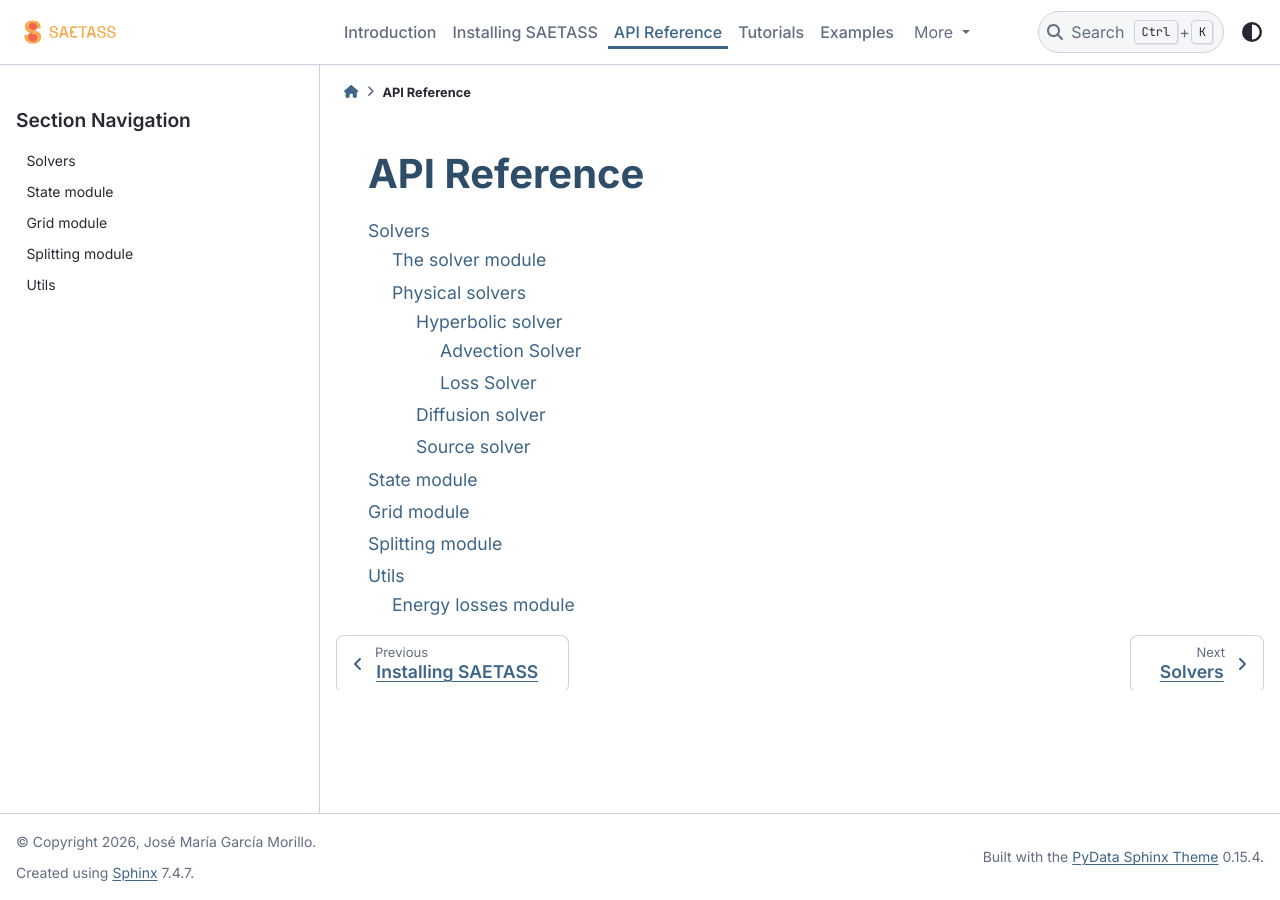
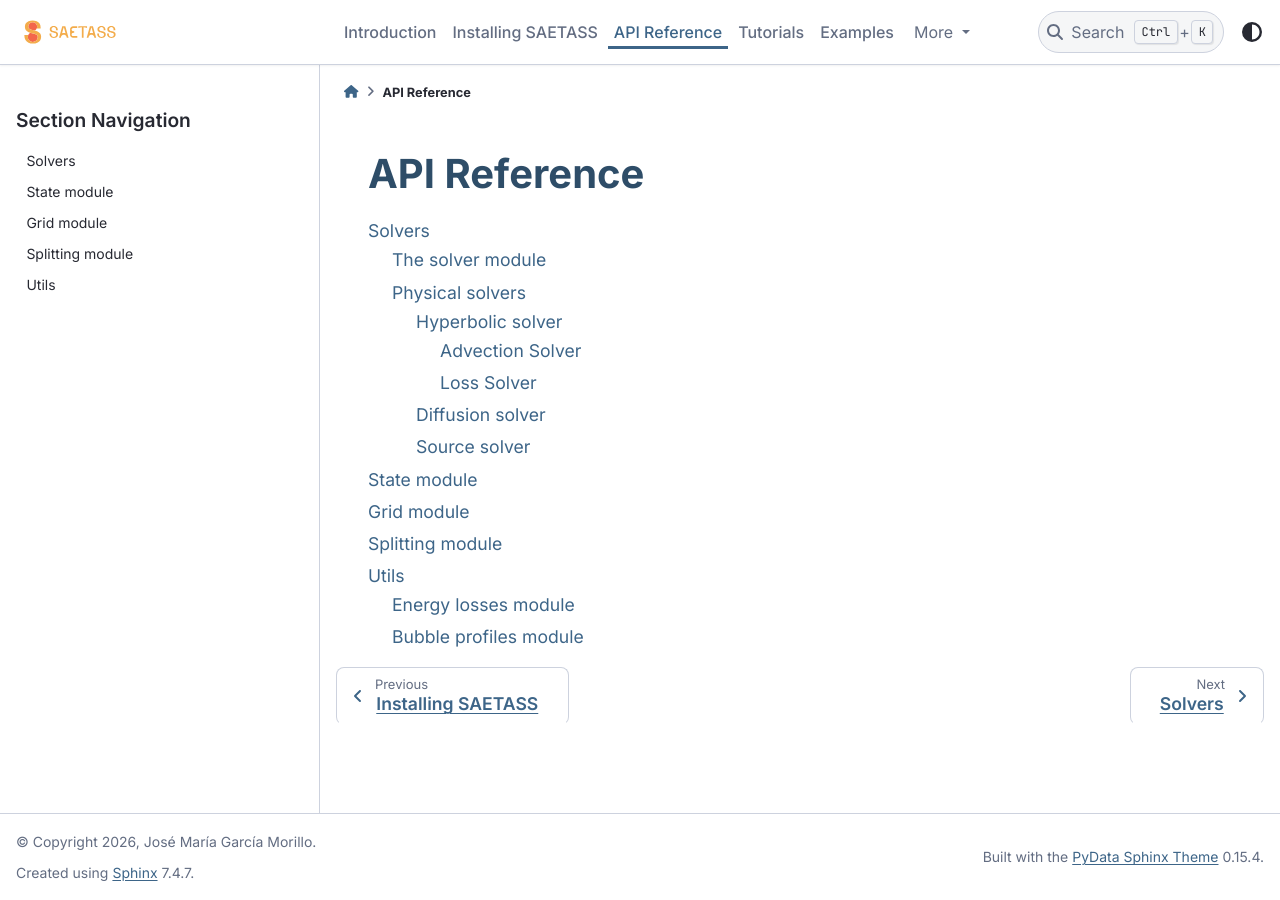
Before and after one commit to jmgarciamorillo/SAETASS, a Sphinx documentation site: the page built from docs/source/api/index.rst, in a window 1280 px wide. Built offline with Sphinx 7.4.7 and the PyData theme 0.15.4, drawn with Linux system fonts in a browser that asks for light colours; pages that are not in the unit, such as notebooks, are missing from menus; some of the changed lines change nothing that is shown.

Commit message:
Updated documentation to inlcude new bubble_profiles.py

```diff
--- a/docs/source/api/utils.rst
+++ b/docs/source/api/utils.rst
@@ -8,3 +8,9 @@ Energy losses module
 
 .. automodule:: saetass.utils.energy_losses
     :members:
+
+Bubble profiles module
+---------------------
+
+.. automodule:: saetass.utils.bubble_profiles
+    :members:
--- a/docs/source/references.bib
+++ b/docs/source/references.bib
@@ -98,3 +98,17 @@ abstract = {We present new results on the energy loss rate of high energy proton
   month = dec,
   pages = {212–228}
 }
+
+@article{Weaver1977,
+    author = {Weaver, R. and McCray, R. and Castor, J. and Shapiro, P. and Moore, R.},
+    title = {Interstellar bubbles. II. Structure and evolution.},
+    journal = {The Astrophysical Journal},
+    keywords = {Interstellar Gas, Plasma Interactions, Stellar Winds, Adiabatic Flow, Bubbles, Conductive Heat Transfer, Early Stars, Energy Dissipation, Hydrodynamics, Ion Density (Concentration), Radiative Transfer, Stellar Motions, Astrophysics},
+    year = 1977,
+    month = dec,
+    volume = {218},
+    pages = {377-395},
+    doi = {10.1086/155692},
+    adsurl = {https://ui.adsabs.harvard.edu/abs/1977ApJ...218..377W},
+    adsnote = {Provided by the SAO/NASA Astrophysics Data System}
+}
```
